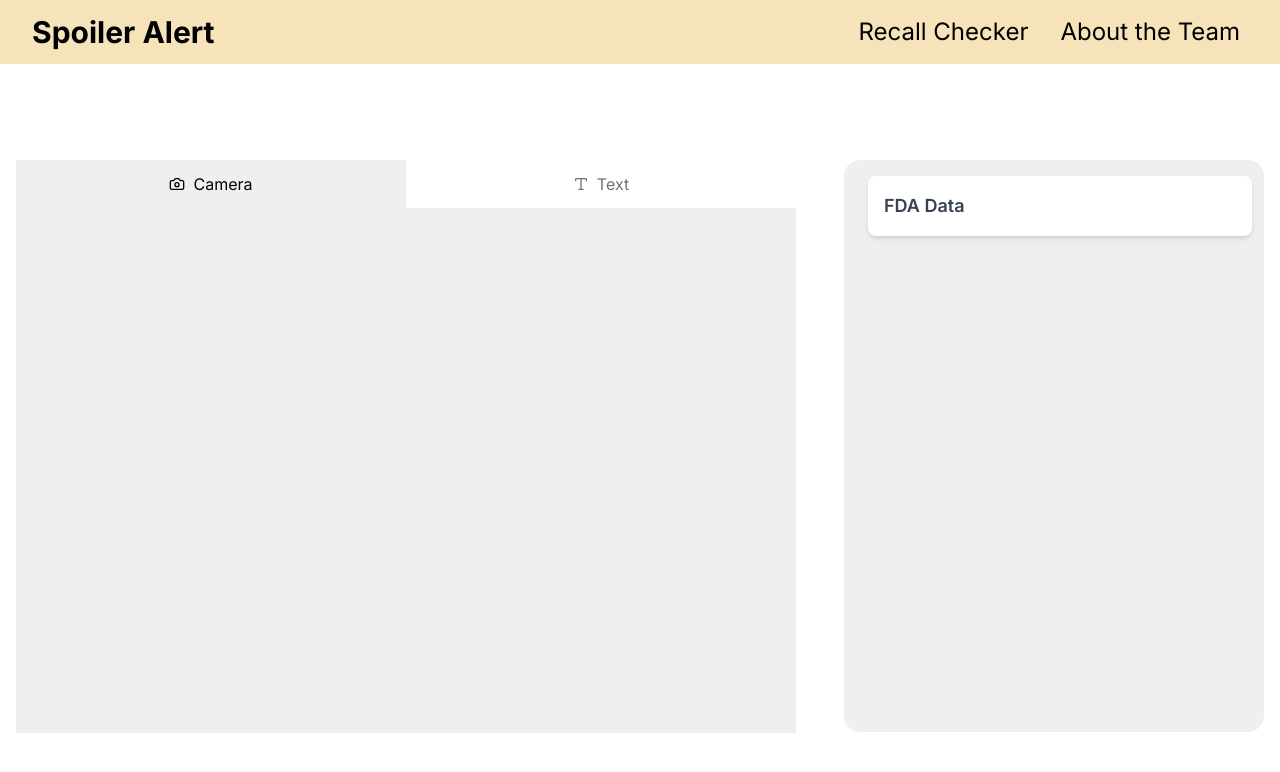
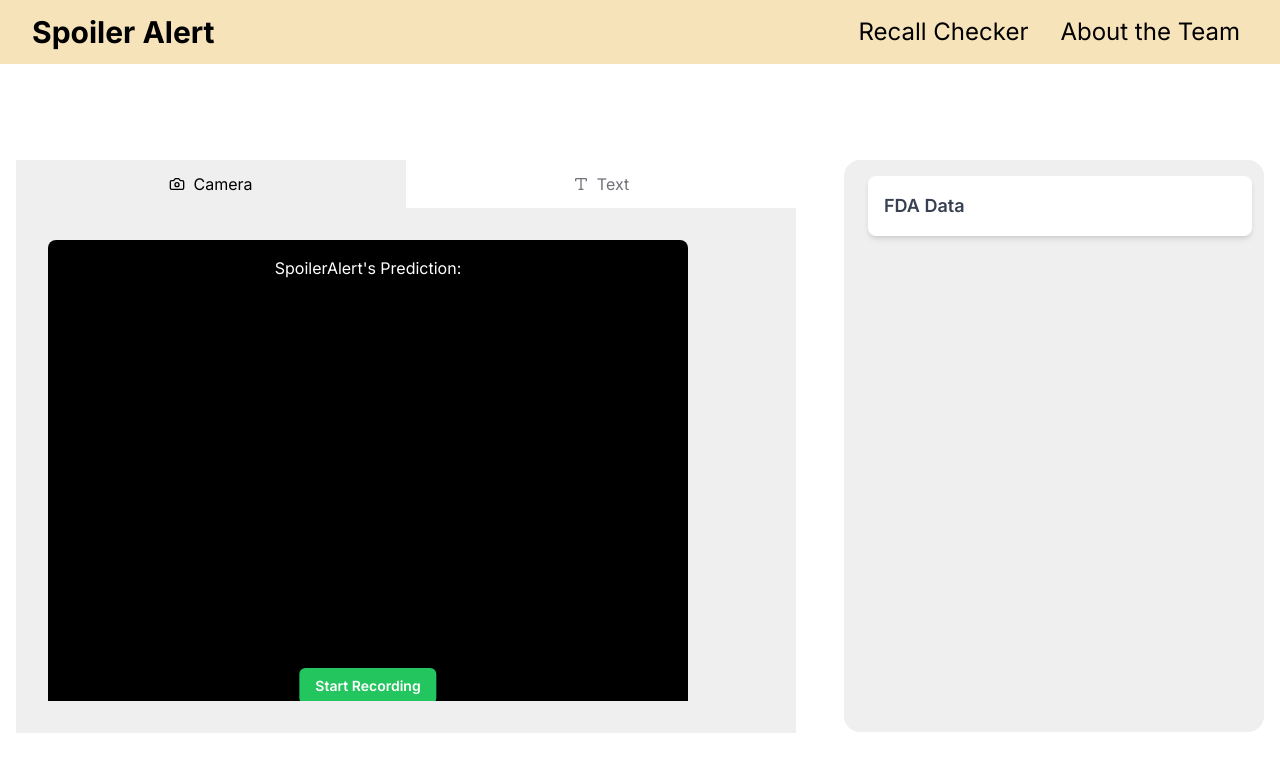
Before and after one commit to BaljinderHothi/SpoilerAlert, a Next.js app: page /safety in a window 1280 px wide. Shown: the top 772 px of the page. Built offline with nearby package versions, Linux system fonts and the light colour scheme; a web font is replaced by a local one.

Commit message:
readding cam

```diff
--- /dev/null
+++ b/src/app/safety/_components/camera.tsx
@@ -0,0 +1,83 @@
+import React, { useEffect, useRef, useState } from "react";
+
+const CameraStream: React.FC = () => {
+    const videoRef = useRef(null);
+    const [isRecording, setIsRecording] = useState(false);
+    const [recordedChunks, setRecordedChunks] = useState([]);
+    const [mostFreqPrediction, setMostFreqPrediction] = useState("");
+    const [isVideoStreamActive, setIsVideoStreamActive] = useState(false);
+    const [countdown, setCountdown] = useState(0);
+    const videoStreamBackend = "http://127.0.0.1:5000/video_feed";
+
+    const fetchMostFrequentPrediction = async () => {
+        try {
+            const response = await fetch("http://127.0.0.1:5000/most_frequent_prediction");
+            const data = await response.json();
+            setMostFreqPrediction(data.most_frequent_prediction);
+        } catch (error) {
+            console.error("Error fetching most frequent prediction:", error);
+        }
+    };
+
+    useEffect(() => {
+        let interval: NodeJS.Timeout;
+        if (isVideoStreamActive) {
+            interval = setInterval(fetchMostFrequentPrediction, 1000);
+        }
+        return () => clearInterval(interval);
+    }, [isVideoStreamActive]);
+
+    useEffect(() => {
+        if (countdown > 0) {
+            const timer = setTimeout(() => setCountdown(countdown - 1), 1000);
+            return () => clearTimeout(timer);
+        } else if (countdown === 0 && isRecording) {
+            toggleRecording();
+        }
+    }, [countdown, isRecording]);
+
+    const toggleRecording = async () => {
+        if (isRecording) {
+            setIsRecording(false);
+            setIsVideoStreamActive(false);
+            setCountdown(0);
+            await fetch("http://127.0.0.1:5000/stop_camera");
+        } else {
+            setRecordedChunks([]);
+            setIsRecording(true);
+            setIsVideoStreamActive(true);
+            setCountdown(6);
+            await fetch("http://127.0.0.1:5000/start_camera");
+        }
+    };
+
+    return (
+        <div className="relative w-[640px] h-[480px] bg-black rounded-lg overflow-hidden">
+            <video
+                ref={videoRef}
+                autoPlay
+                playsInline
+                muted
+                style={{ width: "100%", maxWidth: "200px", height: "50px" }}
+            />
+            {isVideoStreamActive && (
+                <img src={videoStreamBackend} alt="Mmm Fruits" className="absolute pb-10" />
+            )}
+
+            <div className="absolute bottom-4 left-1/2 transform -translate-x-1/2 flex gap-4">
+                <button
+                    onClick={toggleRecording}
+                    className="px-4 py-2 bg-green-500 text-white text-sm font-semibold rounded-md shadow hover:bg-green-600 transition"
+                >
+                    {isRecording ? "Stop Recording" : "Start Recording"}
+                </button>
+            </div>
+
+            <div className="absolute top-4 left-1/2 transform -translate-x-1/2 text-white">
+                SpoilerAlert's Prediction: {mostFreqPrediction}
+            </div>
+        </div>
+    );
+};
+
+export default CameraStream;
--- a/src/app/safety/_components/test.tsx
+++ b/src/app/safety/_components/test.tsx
@@ -6,7 +6,7 @@
 import { Camera as CameraIcon, Type, Info } from "lucide-react";
 import { Card, CardHeader, CardTitle, CardContent } from "@/components/ui/card";
 import { ItemForm } from "@/components/ui/item-form";
-// import Camera from "./camera";
+import Camera from "./camera";
 import Sidebar from "./sidebar";
 
 export default function Test() {
@@ -22,7 +22,7 @@
     {
       title: "Camera",
       icon: <CameraIcon className="w-4 h-4 mr-2" />,
-      // content: <Camera setObject={setDetectedObject} />,
+      content: <Camera setObject={setDetectedObject} />,
     },
     {
       title: "Text",
```
